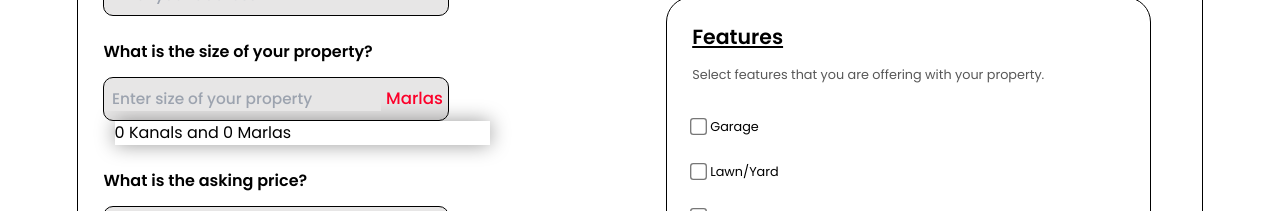
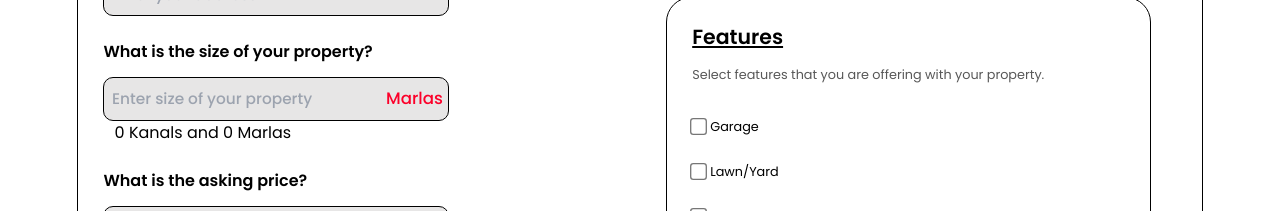
Before and after one commit to Gano603/Property-Website, a React (Vite) app: page /sell in a window 1280 px wide. Shown: the part 900-1111 px from the top of the page. Built offline with nearby package versions, Linux system fonts and the light colour scheme; no server answers.

Commit message:
Fixing Images Issue and Deployment Issues

```diff
--- a/src/components/Sell_tabs.jsx
+++ b/src/components/Sell_tabs.jsx
@@ -5,7 +5,7 @@ export const Content_text_input = ({ title, place_title, search, pkr, value, set
     <div>
       <h2>{title}</h2>
       <div className='input-div'><ImSearch className={search ? '' : 'off'} /><input type="text" placeholder={place_title} value={value} onChange={(e) => setvalue(e.target.value)}/><span className={pkr ? 'input-pkr' : 'off'}>PKR</span><span className={size ? 'input-pkr' : 'off'}>Marlas</span></div>
-      <span className={size ?'size-display': 'off'}>{Math.floor(value / 20)} Kanals and {value%20} Marlas</span>
+      <span className={size ?'size-calculator': 'off'}>{Math.floor(value / 20)} Kanals and {value%20} Marlas</span>
     </div>
   )
 }
--- a/src/styles/Sell.scss
+++ b/src/styles/Sell.scss
@@ -239,6 +239,6 @@
     }
 }
 
-.size-display{
+.size-calculator{
     margin: 0 0.7rem;
 }
```
Also changed, not shown: 24 other files (tests, documents, lock files or other folders).
